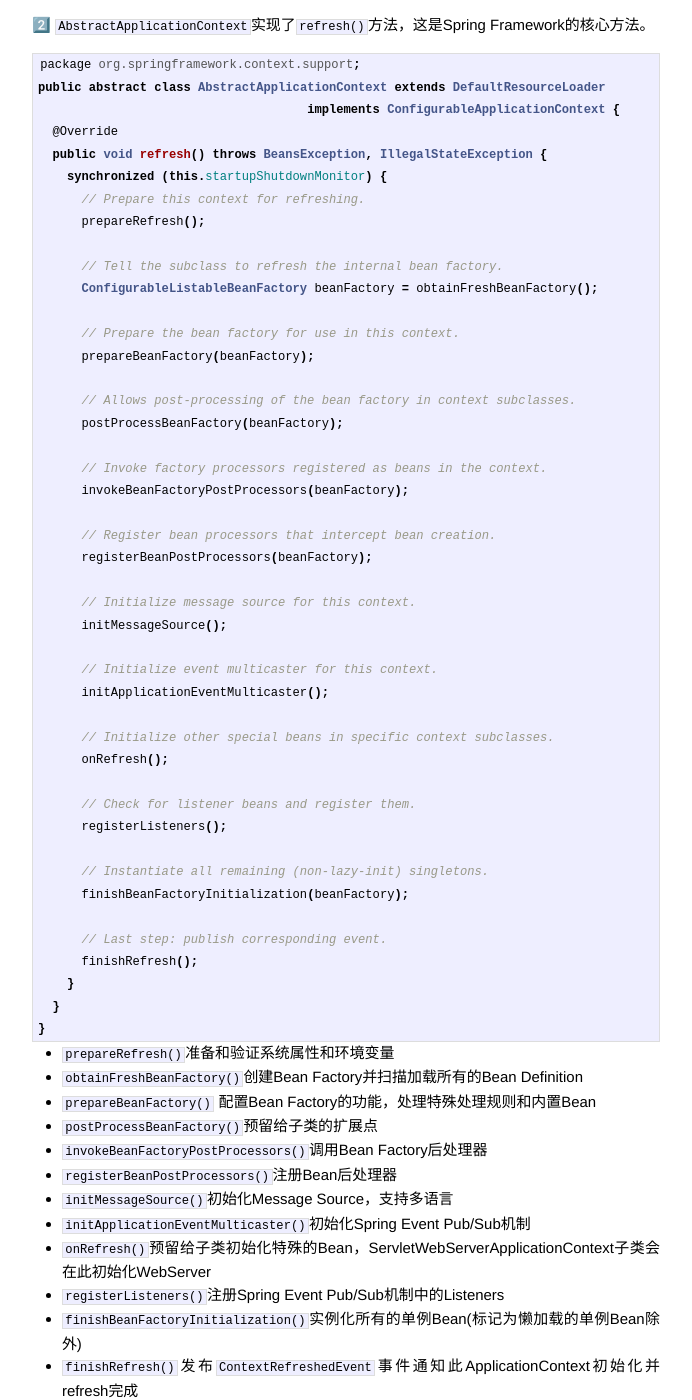
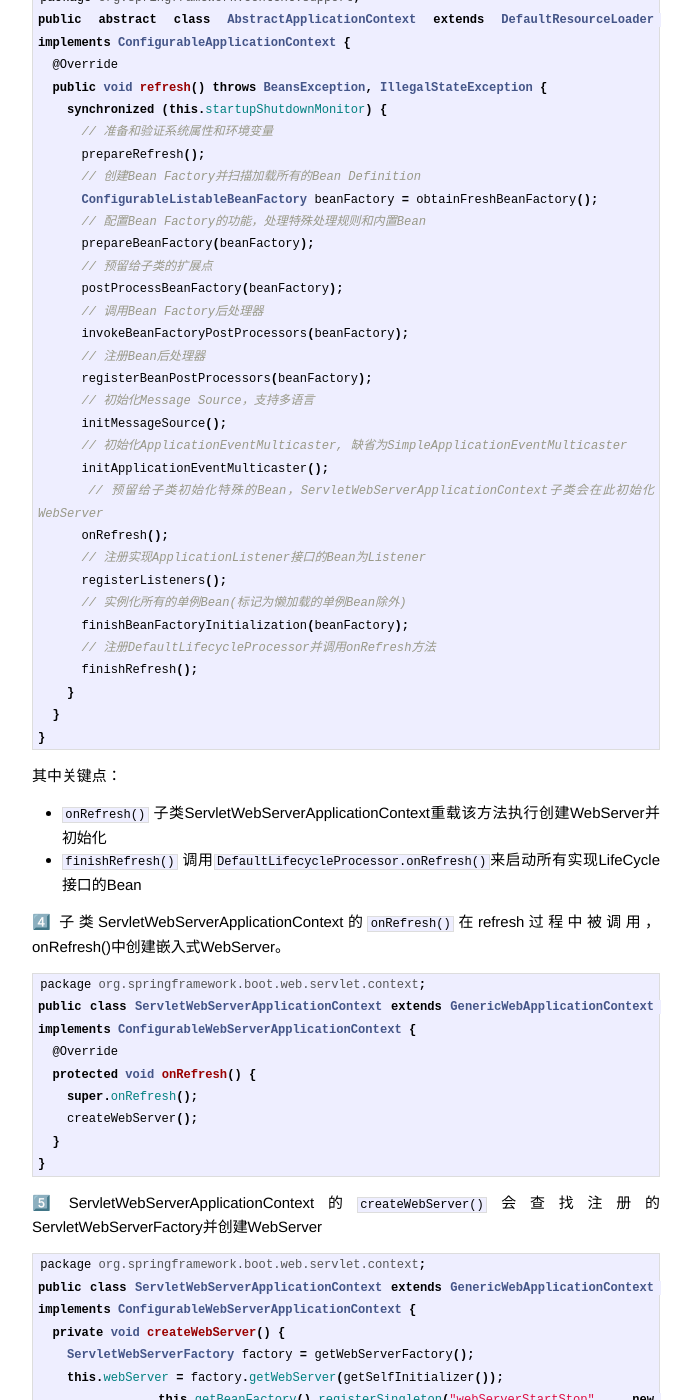
Before and after one commit to gongpengjun/gongpengjun.github.io, a Jekyll site: the page built from _posts/2022-05-22-spring-jetty-and-web-app.markdown, in a window 1280 px wide and 1400 px high, scrolled down 3170 px. Shown: the whole window, without its empty margins (294-986 px from the left). Built offline with Jekyll 4.4.1, drawn with Linux system fonts in a browser that asks for light colours; some of the changed text lies outside the part shown.

Commit message:
根据一览图更新文字

````diff
--- a/_posts/2022-05-22-spring-jetty-and-web-app.markdown
+++ b/_posts/2022-05-22-spring-jetty-and-web-app.markdown
@@ -83,21 +83,18 @@ public class Application {
 }
 ```
 
-1️⃣ `SpringApplication.run()`会创建AnnotationConfigServletWebServerApplicationContext对象并调用其`refresh()`方法
+2️⃣ `SpringApplication.run()`会创建AnnotationConfigServletWebServerApplicationContext对象并调用其`refresh()`方法
 
 ```java
 package org.springframework.boot;
 public class SpringApplication {
-  public static final String DEFAULT_SERVLET_WEB_CONTEXT_CLASS = "org.springframework.boot."
-                 + "web.servlet.context.AnnotationConfigServletWebServerApplicationContext";
   public ConfigurableApplicationContext run(String... args) {
     ConfigurableApplicationContext context = createApplicationContext();
     refreshContext(context);
     return context;
   }
-
   protected ConfigurableApplicationContext createApplicationContext() {
-    Class<?> contextClass = Class.forName(DEFAULT_SERVLET_WEB_CONTEXT_CLASS);
+    Class<?> contextClass = Class.forName("AnnotationConfigServletWebServerApplicationContext");
     return (ConfigurableApplicationContext)BeanUtils.instantiateClass(contextClass);
   }
   private void refreshContext(ConfigurableApplicationContext context) {
@@ -107,74 +104,53 @@ public class SpringApplication {
 }
 ```
 
-2️⃣ `AbstractApplicationContext`实现了`refresh()`方法，这是Spring Framework的核心方法。
+3️⃣  `AbstractApplicationContext`实现了`refresh()`方法，这是Spring Framework的核心方法，注释说明每一步的作用。
 
 ```java
 package org.springframework.context.support;
-public abstract class AbstractApplicationContext extends DefaultResourceLoader
-                                     implements ConfigurableApplicationContext {
+public abstract class AbstractApplicationContext extends DefaultResourceLoader implements ConfigurableApplicationContext {
   @Override
   public void refresh() throws BeansException, IllegalStateException {
     synchronized (this.startupShutdownMonitor) {
-      // Prepare this context for refreshing.
+      // 准备和验证系统属性和环境变量
       prepareRefresh();
-
-      // Tell the subclass to refresh the internal bean factory.
+      // 创建Bean Factory并扫描加载所有的Bean Definition
       ConfigurableListableBeanFactory beanFactory = obtainFreshBeanFactory();
-
-      // Prepare the bean factory for use in this context.
+      // 配置Bean Factory的功能，处理特殊处理规则和内置Bean
       prepareBeanFactory(beanFactory);
-
-      // Allows post-processing of the bean factory in context subclasses.
+      // 预留给子类的扩展点
       postProcessBeanFactory(beanFactory);
-
-      // Invoke factory processors registered as beans in the context.
+      // 调用Bean Factory后处理器
       invokeBeanFactoryPostProcessors(beanFactory);
-
-      // Register bean processors that intercept bean creation.
+      // 注册Bean后处理器
       registerBeanPostProcessors(beanFactory);
-
-      // Initialize message source for this context.
+      // 初始化Message Source，支持多语言
       initMessageSource();
-
-      // Initialize event multicaster for this context.
+      // 初始化ApplicationEventMulticaster, 缺省为SimpleApplicationEventMulticaster
       initApplicationEventMulticaster();
-
-      // Initialize other special beans in specific context subclasses.
+      // 预留给子类初始化特殊的Bean，ServletWebServerApplicationContext子类会在此初始化WebServer
       onRefresh();
-
-      // Check for listener beans and register them.
+      // 注册实现ApplicationListener接口的Bean为Listener
       registerListeners();
-
-      // Instantiate all remaining (non-lazy-init) singletons.
+      // 实例化所有的单例Bean(标记为懒加载的单例Bean除外)
       finishBeanFactoryInitialization(beanFactory);
-
-      // Last step: publish corresponding event.
+      // 注册DefaultLifecycleProcessor并调用onRefresh方法
       finishRefresh();
     }
   }
 }
 ```
 
-- `prepareRefresh()`准备和验证系统属性和环境变量
-- `obtainFreshBeanFactory()`创建Bean Factory并扫描加载所有的Bean Definition
-- `prepareBeanFactory()` 配置Bean Factory的功能，处理特殊处理规则和内置Bean
-- `postProcessBeanFactory()`预留给子类的扩展点
-- `invokeBeanFactoryPostProcessors()`调用Bean Factory后处理器
-- `registerBeanPostProcessors()`注册Bean后处理器
-- `initMessageSource()`初始化Message Source，支持多语言
-- `initApplicationEventMulticaster()`初始化Spring Event Pub/Sub机制
-- `onRefresh()`预留给子类初始化特殊的Bean，ServletWebServerApplicationContext子类会在此初始化WebServer
-- `registerListeners()`注册Spring Event Pub/Sub机制中的Listeners
-- `finishBeanFactoryInitialization()`实例化所有的单例Bean(标记为懒加载的单例Bean除外)
-- `finishRefresh()`发布`ContextRefreshedEvent`事件通知此ApplicationContext初始化并refresh完成
+其中关键点：
 
-3️⃣ 子类ServletWebServerApplicationContext的`onRefresh()`在refresh过程中被调用，onRefresh()中创建嵌入式WebServer。
+- `onRefresh()` 子类ServletWebServerApplicationContext重载该方法执行创建WebServer并初始化
+- `finishRefresh()` 调用`DefaultLifecycleProcessor.onRefresh()`来启动所有实现LifeCycle接口的Bean
+
+4️⃣ 子类ServletWebServerApplicationContext的`onRefresh()`在refresh过程中被调用，onRefresh()中创建嵌入式WebServer。
 
 ```java
 package org.springframework.boot.web.servlet.context;
-public class ServletWebServerApplicationContext extends GenericWebApplicationContext
-                                  implements ConfigurableWebServerApplicationContext {
+public class ServletWebServerApplicationContext extends GenericWebApplicationContext implements ConfigurableWebServerApplicationContext {
   @Override
   protected void onRefresh() {
     super.onRefresh();
@@ -183,12 +159,11 @@ public class ServletWebServerApplicationContext extends GenericWebApplicationCon
 }
 ```
 
-4️⃣ ServletWebServerApplicationContext的`createWebServer()`会查找注册的ServletWebServerFactory并创建WebServer
+5️⃣ ServletWebServerApplicationContext的`createWebServer()`会查找注册的ServletWebServerFactory并创建WebServer
 
 ```java
 package org.springframework.boot.web.servlet.context;
-public class ServletWebServerApplicationContext extends GenericWebApplicationContext
-                                  implements ConfigurableWebServerApplicationContext {
+public class ServletWebServerApplicationContext extends GenericWebApplicationContext implements ConfigurableWebServerApplicationContext {
   private void createWebServer() {
     ServletWebServerFactory factory = getWebServerFactory();
     this.webServer = factory.getWebServer(getSelfInitializer());
@@ -215,8 +190,7 @@ static class EmbeddedJetty {
 
 ```java
 package org.springframework.boot.web.servlet.context;
-public class ServletWebServerApplicationContext extends GenericWebApplicationContext
-                                  implements ConfigurableWebServerApplicationContext {
+public class ServletWebServerApplicationContext extends GenericWebApplicationContext  implements ConfigurableWebServerApplicationContext {
   private org.springframework.boot.web.servlet.ServletContextInitializer getSelfInitializer() {
     return this::selfInitialize;
   }
@@ -227,8 +201,7 @@ public class ServletWebServerApplicationContext extends GenericWebApplicationCon
 
 ```java
 package org.springframework.boot.web.embedded.jetty;
-public class JettyServletWebServerFactory extends AbstractServletWebServerFactory
-		implements ConfigurableJettyWebServerFactory, ResourceLoaderAware {
+public class JettyServletWebServerFactory extends AbstractServletWebServerFactory implements ConfigurableJettyWebServerFactory, ResourceLoaderAware {
   @Override
   public WebServer getWebServer(ServletContextInitializer... initializers) {
     JettyEmbeddedWebAppContext context = new JettyEmbeddedWebAppContext();
@@ -298,7 +271,7 @@ public class JettyWebServer implements WebServer {
 
 Jetty`Server.start()`方法中会触发Servlet Container `WebAppContext`的`doStart()`并执行其的`_configurations`变量中的配置对象的`configure()`方法。
 
-6️⃣ `ServletContextInitializerConfiguration.configure`其实就是调用`callInitializers()`
+7️⃣ `ServletContextInitializerConfiguration.configure`其实就是调用`callInitializers()`，会逐个调用注册的`ServletContextInitializer` lamda，其中就有`ServletWebServerApplicationContext::selfInitialize`方法。
 
 ```java
 package org.springframework.boot.web.embedded.jetty;
@@ -315,8 +288,6 @@ public class ServletContextInitializerConfiguration extends AbstractConfiguratio
   }
 }
 ```
-
-7️⃣ `callInitializers()`会逐个调用注册的`ServletContextInitializer` lamda，其中就有4️⃣Spring Boot注册的`ServletWebServerApplicationContext::selfInitialize`方法。
 
 8️⃣ `ServletWebServerApplicationContext::selfInitialize`创建ServletContextInitializerBeans并调用其`onStartup()`方法
 
@@ -414,20 +385,17 @@ public class DispatcherServletRegistrationBean
 
 ### 2.2、Spring Boot 启动 Jetty Server 端口监听并接收请求
 
-2️⃣ AbstractApplicationContext的`refresh()`方法的中间步骤`onRefresh()`触发了Jetty Web Server的创建
-
-4️⃣ ServletWebServerApplicationContext的`createWebServer()`中会向Spring Container中注册了`WebServerStartStopLifecycle`对象
+AbstractApplicationContext的`refresh()`方法的中间步骤`onRefresh()`触发了ServletWebServerApplicationContext的`createWebServer()`，会向Spring Container中注册了`WebServerStartStopLifecycle`对象
 
 ```java
 this.getBeanFactory().registerSingleton("webServerStartStop", new WebServerStartStopLifecycle(this, this.webServer));
 ```
 
-2️⃣ AbstractApplicationContext的`refresh()`方法的最后一步是`finishRefresh()`初始化DefaultLifecycleProcessor并调用其`onRefresh()`方法
+🔟 AbstractApplicationContext的`refresh()`方法的最后一步`finishRefresh()`会初始化DefaultLifecycleProcessor并调用其`onRefresh()`方法
 
 ```java
 package org.springframework.context.support;
-public abstract class AbstractApplicationContext extends DefaultResourceLoader
-                                     implements ConfigurableApplicationContext {
+public abstract class AbstractApplicationContext extends DefaultResourceLoader implements ConfigurableApplicationContext {
   protected void finishRefresh() {
     initLifecycleProcessor();
     getLifecycleProcessor().onRefresh();
````
Also changed, not shown: other parts of _posts/2022-05-22-spring-jetty-and-web-app.markdown (+2 -2 lines).
